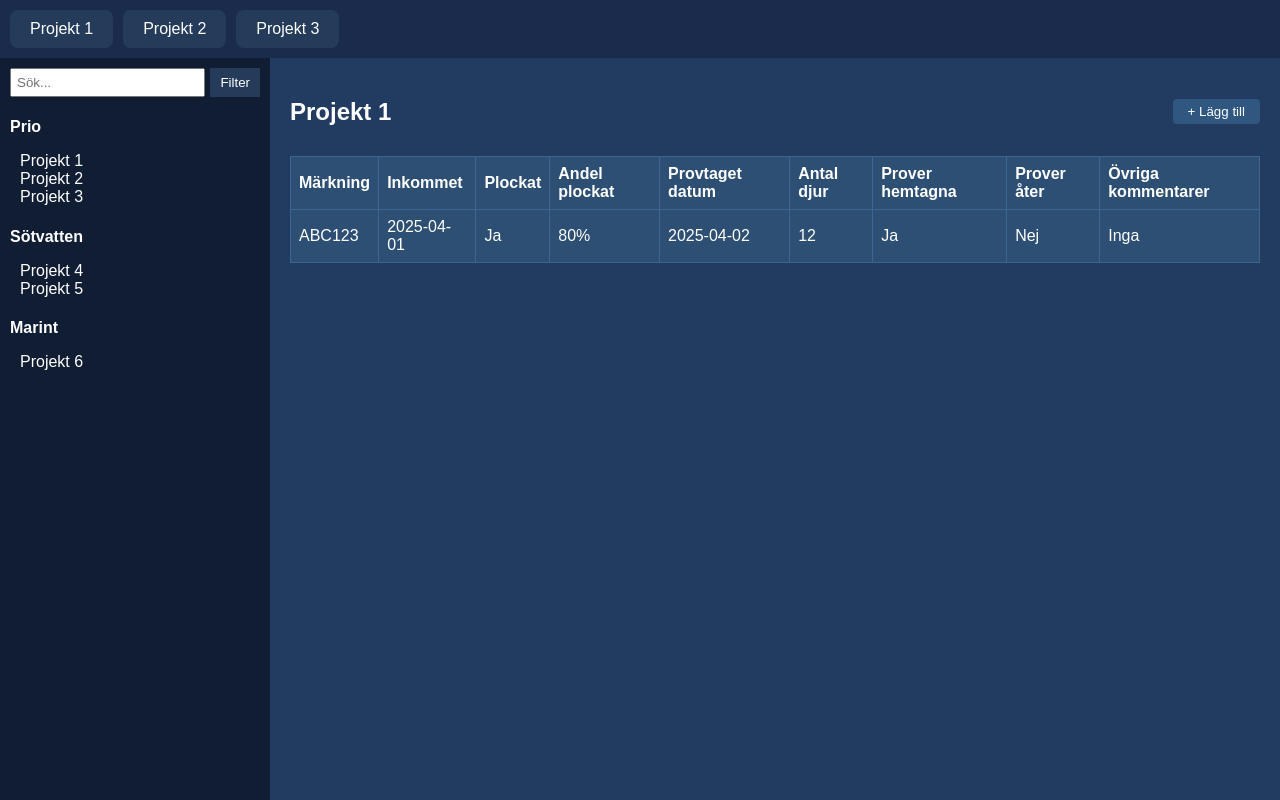
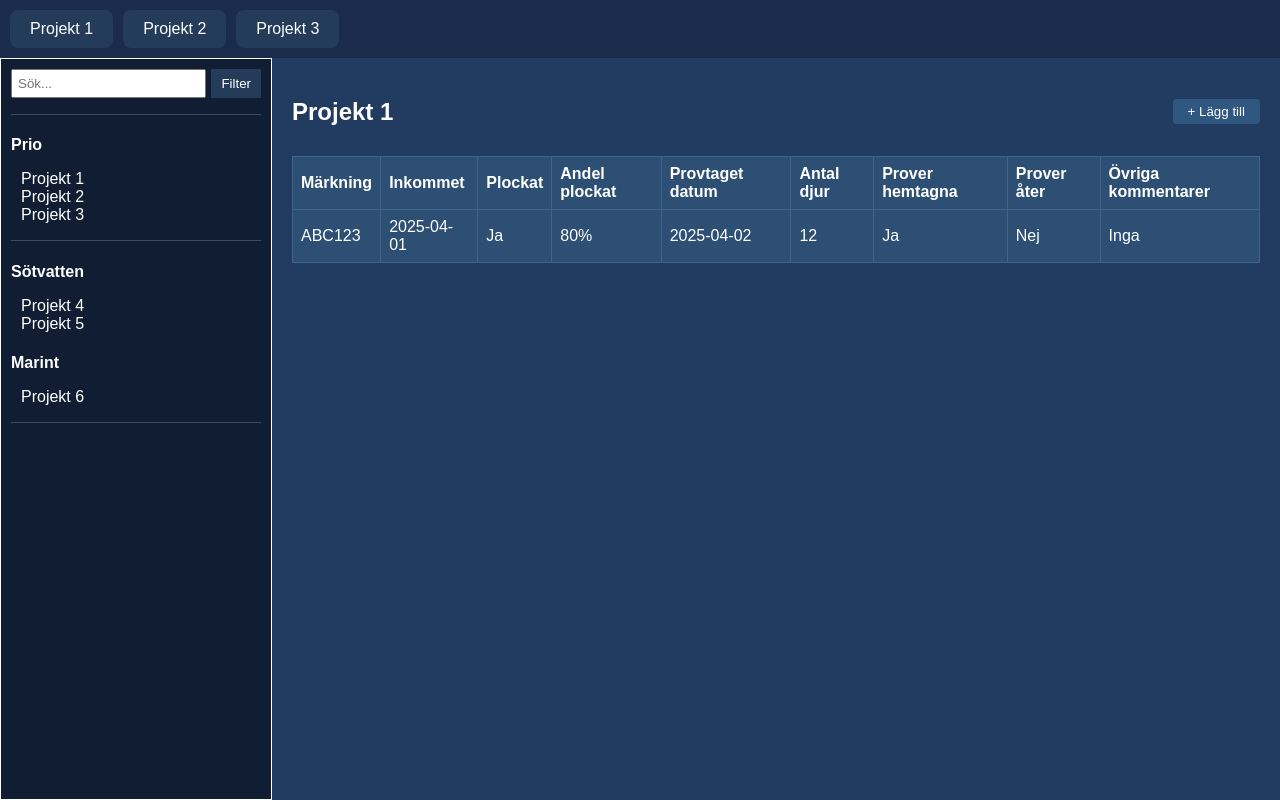
Before and after one commit to EliasKristmansson/dbtreact, a React (Vite) app in the folder reactproject1/: page / in a window 1280 px wide. Built offline with nearby package versions, Linux system fonts and the light colour scheme.

Commit message:
sidebar line

```diff
--- /dev/null
+++ b/package.json
@@ -0,0 +1,6 @@
+{
+  "dependencies": {
+    "@tailwindcss/vite": "^4.1.4",
+    "tailwindcss": "^4.1.4"
+  }
+}
--- a/reactproject1/src/App.css
+++ b/reactproject1/src/App.css
@@ -30,10 +30,16 @@ body {
 
 .sidebar {
   background-color: #101d33;
+  border: solid 0.5px;
+  border-color: #fff;
   width: 250px;
   padding: 10px;
 }
-
+.divider-line {
+  border-top: 0.3px solid rgba(255, 255, 255, 0.2); /* vit med låg opacitet */
+  width: 100%;
+  margin: 1rem 0;
+}
 .sidebar-header {
   display: flex;
   gap: 5px;
--- a/reactproject1/src/components/Sidebar.jsx
+++ b/reactproject1/src/components/Sidebar.jsx
@@ -7,6 +7,7 @@ export default function Sidebar() {
         <input type="text" placeholder="Sök..." className="search" />
         <button className="filter-btn">Filter</button>
       </div>
+      <div className="divider-line"></div>
       <div className="folder">
         <h4>Prio</h4>
         <ul>
@@ -15,6 +16,7 @@ export default function Sidebar() {
           <li>Projekt 3</li>
         </ul>
       </div>
+      <div className="divider-line"></div>
       <div className="folder">
         <h4>Sötvatten</h4>
         <ul>
@@ -28,6 +30,7 @@ export default function Sidebar() {
           <li>Projekt 6</li>
         </ul>
       </div>
+      <div className="divider-line"></div>
     </div>
   );
 }
```
